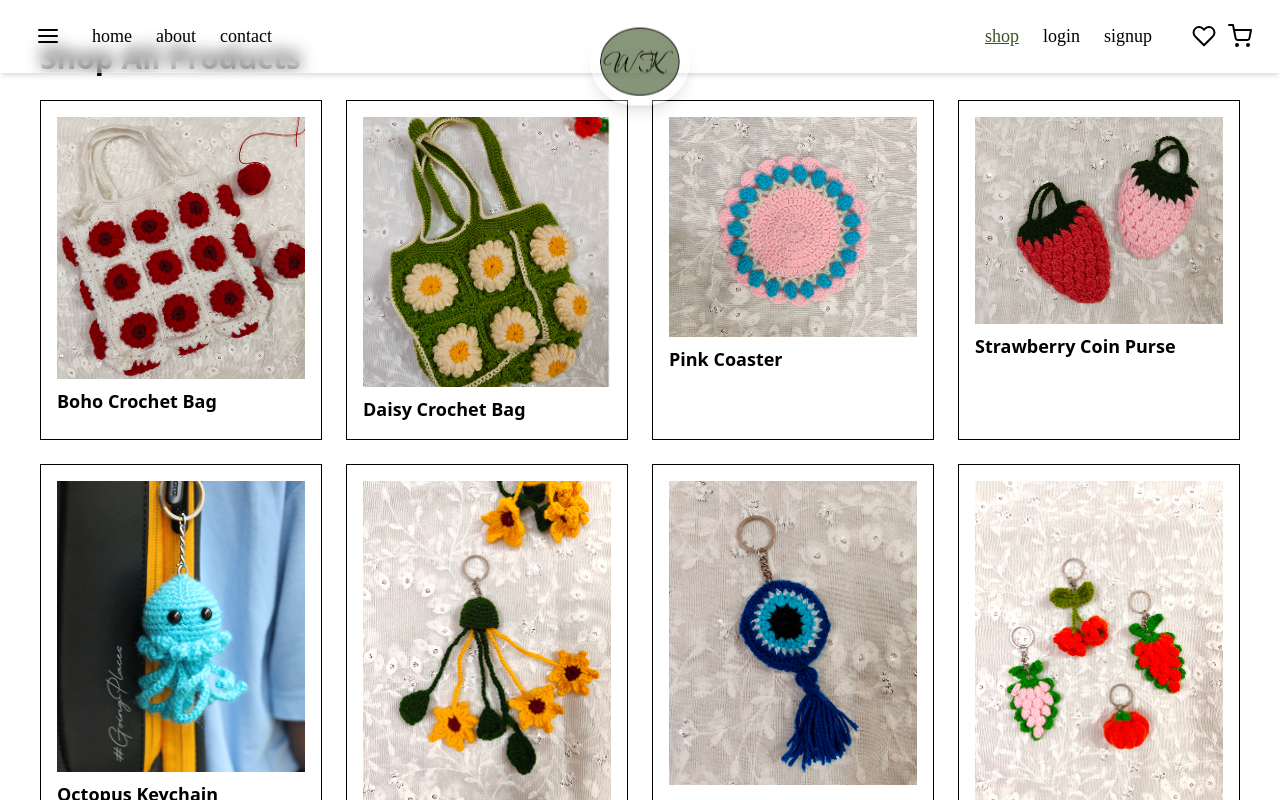
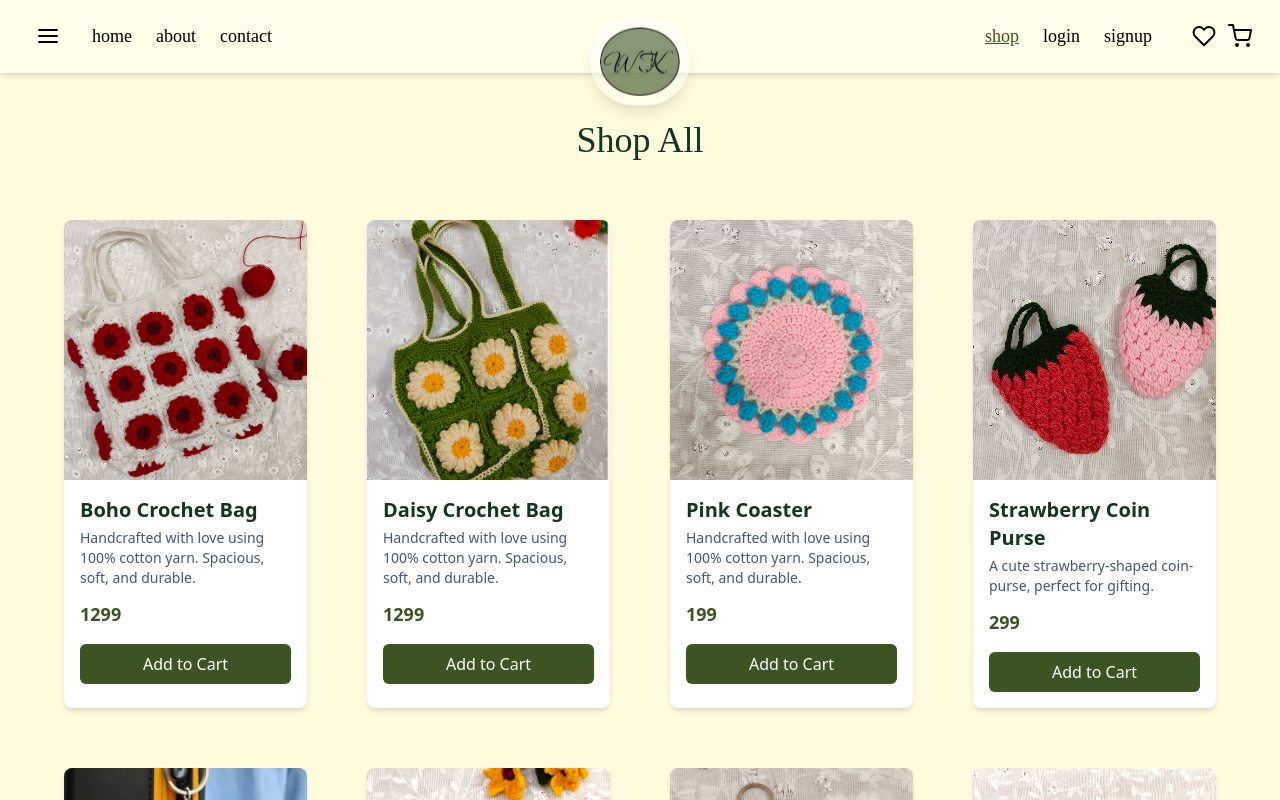
Before and after one commit to satakshiie/WhimsyKnots, a React (Vite) app: page /shop in a window 1280 px wide. Shown: the top 800 px of the page. Built offline with nearby package versions, Linux system fonts and the light colour scheme; a web font is replaced by a local one.

Commit message:
added product logic

```diff
--- /dev/null
+++ b/src/components/ProductCard.jsx
@@ -0,0 +1,25 @@
+import React from 'react'
+
+const ProductCard = ({ product, currency }) => {
+  return (
+    <div className="bg-white shadow-md rounded-lg overflow-hidden hover:shadow-xl transition duration-300">
+      <img
+        src={product.image}
+        alt={product.name}
+        className="w-full h-65 object-cover"
+      />
+      <div className="p-4">
+        <h3 className="text-xl font-semibold text-fontGreen">{product.name}</h3>
+        <p className="text-sm text-gray-600 mt-1">{product.description}</p>
+        <div className="mt-3 font-semibold text-yarnGreen text-lg">
+          {currency} {product.price}
+        </div>
+        <button className="mt-4 w-full py-2 bg-yarnGreen text-white rounded-md hover:bg-green-700 transition">
+          Add to Cart
+        </button>
+      </div>
+    </div>
+  )
+}
+
+export default ProductCard
--- a/src/context/ShopContext.jsx
+++ b/src/context/ShopContext.jsx
@@ -1,10 +1,10 @@
 import React, { createContext, useState } from 'react';
 
-// Create context
+
 export const ShopContext = createContext();
 
 export const ShopContextProvider = ({ children }) => {
-  // You can later make this dynamic if you support multiple currencies
+
   const [currencySymbol, setCurrencySymbol] = useState("₹");
 
   return (
--- a/src/pages/Shop.jsx
+++ b/src/pages/Shop.jsx
@@ -1,19 +1,21 @@
-import React from 'react';
+import React , {useContext} from 'react';
 import {products} from '../Data/Product';
+import { ShopContext } from '../context/ShopContext';
+import ProductCard from '../components/ProductCard';
+
 
 const Shop = () => {
+    const { currency } = useContext(ShopContext);
   return (
-    <div className="p-10">
-      <h1 className="text-3xl font-bold mb-6">Shop All Products</h1>
-      <div className="grid grid-cols-2 sm:grid-cols-3 md:grid-cols-4 gap-6">
-        {products.map((products) => (
-          <div key={products.id} className="border p-4">
-            <img src={products.image} alt={products.name} className="w-full h-auto" />
-            <h2 className="mt-2 text-lg font-semibold">{products.name}</h2>
+        <section className="min-h-screen bg-[#FFFBDD] py-20 px-4 md:px-16">
+          <h2 className="text-4xl font-[Playfair] text-fontGreen mb-15 mt-10 text-center">Shop All</h2>
+
+          <div className="grid grid-cols-1 sm:grid-cols-2 md:grid-cols-3 lg:grid-cols-4 gap-15">
+            {products.map((products) => (
+              <ProductCard key={products.id} product={products} currency={currency} />
+            ))}
           </div>
-        ))}
-      </div>
-    </div>
+        </section>
   );
 };
 
```
